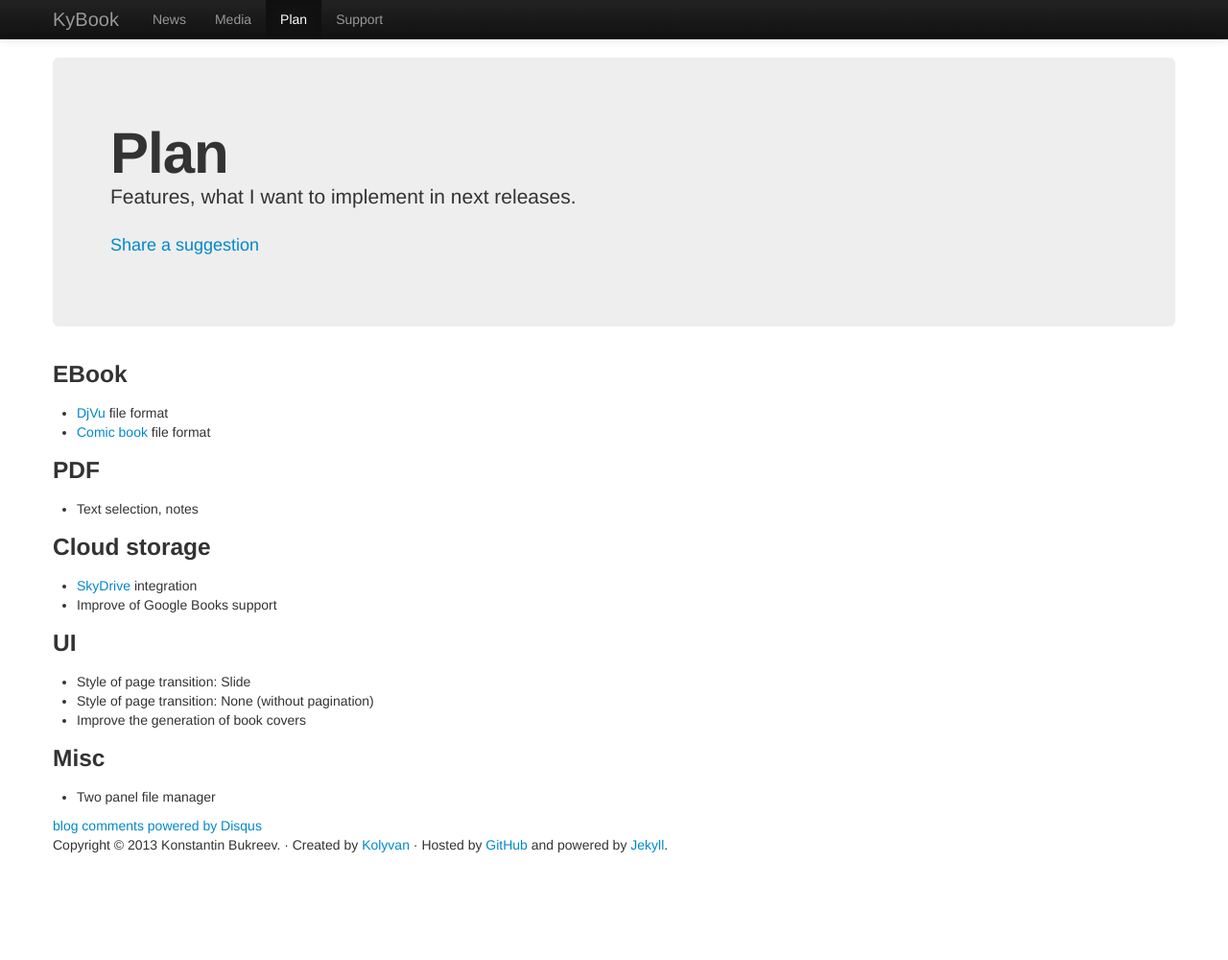
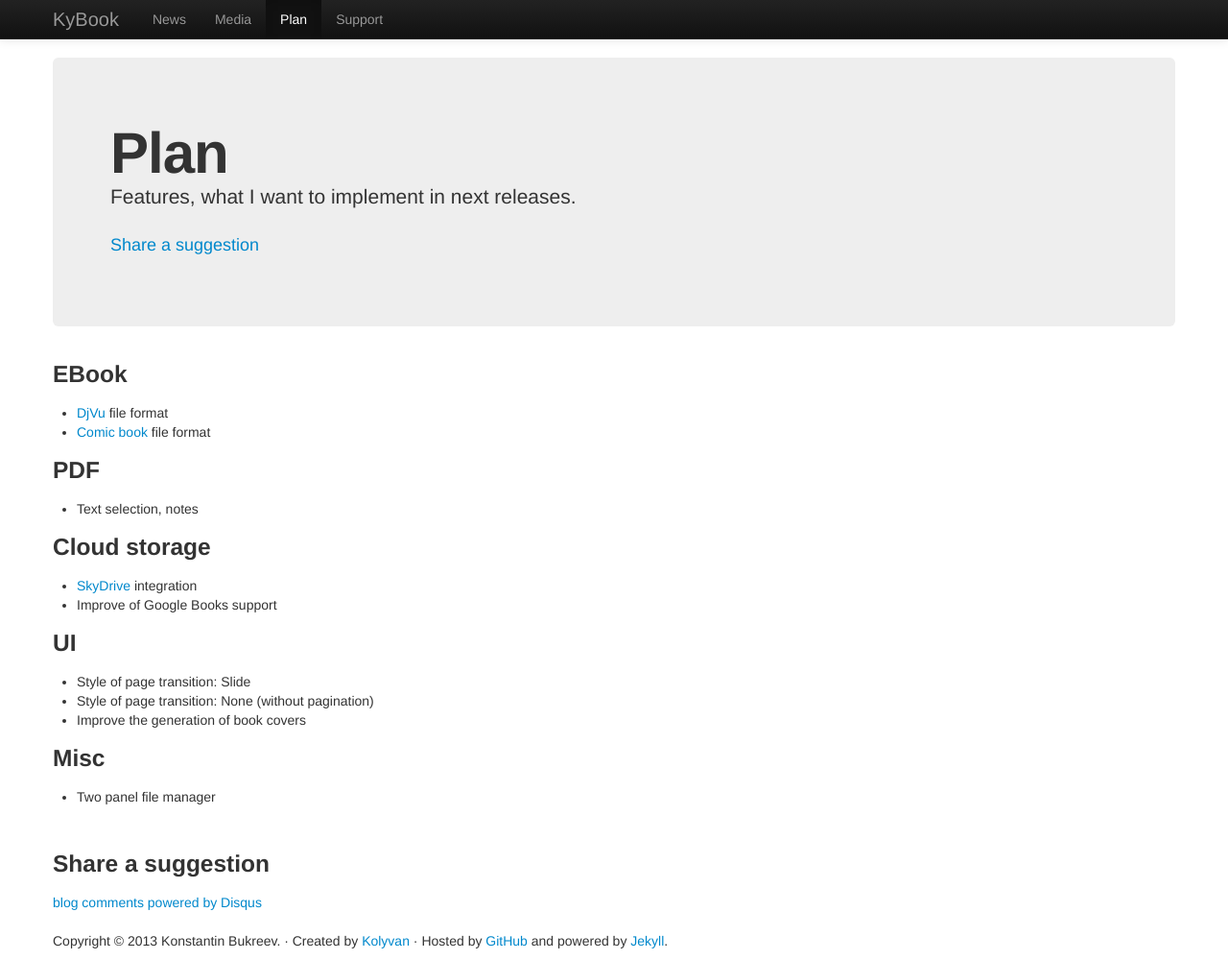
Before and after one commit to kolyvan/kolyvan.github.com, a Jekyll site: the page built from kybook/plan.html, in a window 1280 px wide and 1000 px high. Shown: the whole window at 96% size. Built offline with Jekyll 4.4.1, drawn with Linux system fonts in a browser that asks for light colours; comment, search, counter and statistics services are not loaded.

Commit message:
small change of plan and support pages

```diff
--- a/kybook/plan.html
+++ b/kybook/plan.html
@@ -8,6 +8,8 @@
     <p class="lead">Features, what I want to implement in next releases.</p>
     <p> <a href="#disqus_thread">Share a suggestion</a> </p>
 </div>
+
+<div>
 
 <h3>EBook</h3>
 
@@ -47,8 +49,13 @@
   var disqus_url = "http://kolyvan.com/{{page.url}}";
 </script>
 
-<div id="disqus_thread">
 </div>
+
+<br />
+<div>
+<h3>Share a suggestion</h3>
+
+<div id="disqus_thread"></div>
 
 <script type="text/javascript" src="http://disqus.com/forums/kolyvan/embed.js">
 </script>
@@ -56,3 +63,4 @@
 <noscript>Please enable JavaScript to view the <a href="http://disqus.com/?ref_noscript">comments powered by Disqus.</a></noscript>
 
 <a href="http://disqus.com" class="dsq-brlink">blog comments powered by <span class="logo-disqus">Disqus</span></a>
+</div>
--- a/kybook/support.html
+++ b/kybook/support.html
@@ -36,6 +36,10 @@
 
 </div>
 
+<div>
+
+<h3>Report a problem</h3>
+
 <script type="text/javascript" charset="utf-8">
   var disqus_url = "http://kolyvan.com/{{page.url}}";
 </script>
@@ -49,3 +53,5 @@
 <noscript>Please enable JavaScript to view the <a href="http://disqus.com/?ref_noscript">comments powered by Disqus.</a></noscript>
 
 <a href="http://disqus.com" class="dsq-brlink">blog comments powered by <span class="logo-disqus">Disqus</span></a>
+
+</div>
```
